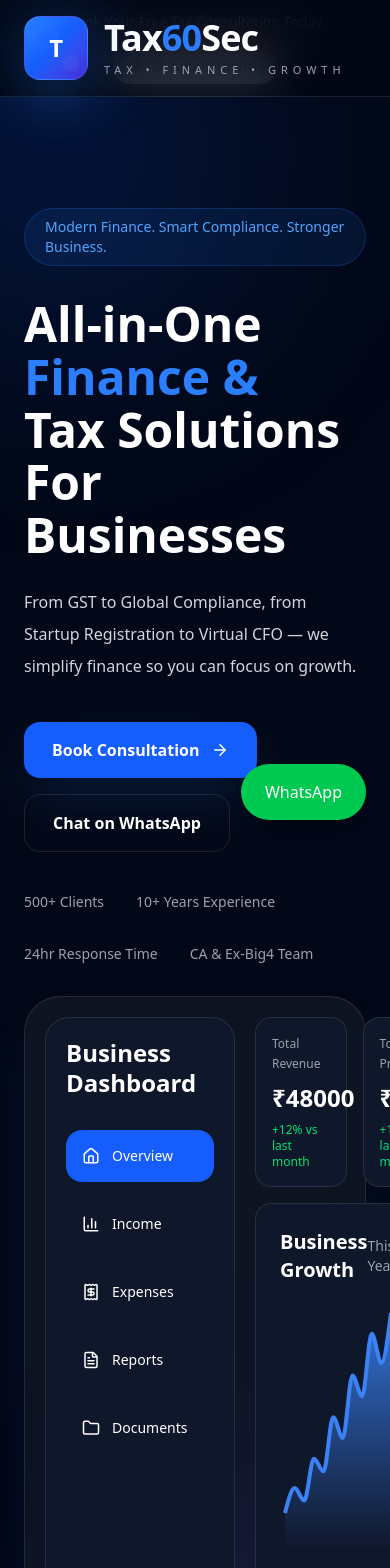
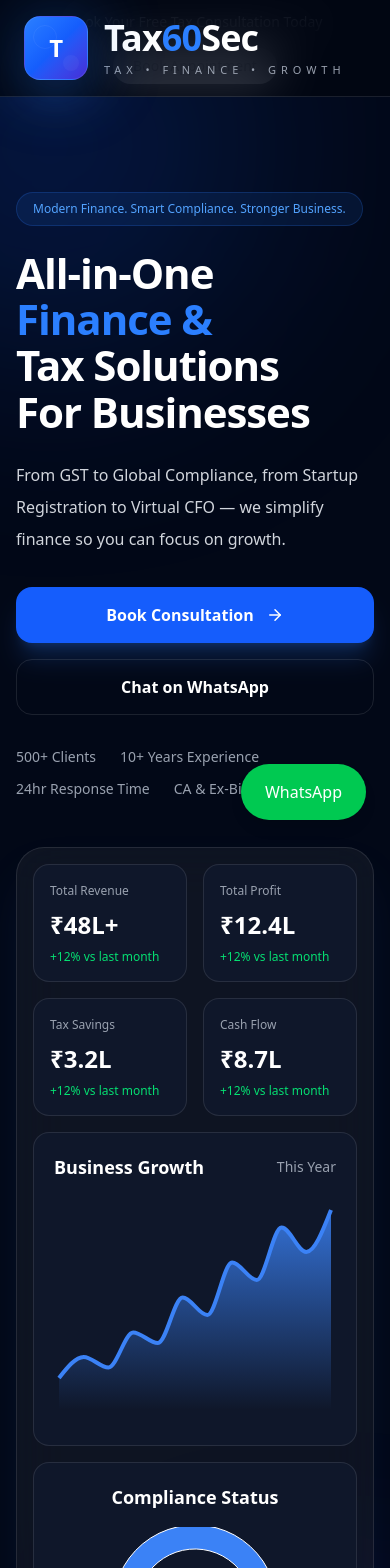
Before and after one commit to nithinreddyavula/taxin60sec, a Next.js app: page / in a window 390 px wide. Shown: the top 1568 px of the page. Built offline with nearby package versions, Linux system fonts and the light colour scheme.

Commit message:
fix hero layout

```diff
--- a/sections/Hero.tsx
+++ b/sections/Hero.tsx
@@ -16,7 +16,6 @@ import {
   PieChart,
   ResponsiveContainer,
   Tooltip,
-  AreaProps,
   Cell,
 } from "recharts";
 
@@ -41,35 +40,34 @@ const complianceData = [
 ];
 
 export default function Hero() {
+  return (
+    <section className="relative overflow-hidden bg-[#020817] text-white pt-24 lg:pt-32 pb-16 lg:pb-24">
 
-  return (
-
-    <section className="relative bg-[#020817] overflow-hidden text-white pt-28 lg:pt-32 pb-20">
-
-      {/* BACKGROUND GLOW */}
+      {/* GLOW */}
       <div className="absolute inset-0 overflow-hidden">
 
-        <div className="absolute top-[-120px] left-[-120px] w-[350px] h-[350px] bg-blue-600/20 blur-[120px] rounded-full" />
+        <div className="absolute top-[-150px] left-[-150px] w-[400px] h-[400px] bg-blue-600/20 blur-[120px] rounded-full" />
 
-        <div className="absolute bottom-[-120px] right-[-120px] w-[350px] h-[350px] bg-indigo-600/20 blur-[120px] rounded-full" />
+        <div className="absolute bottom-[-150px] right-[-150px] w-[400px] h-[400px] bg-indigo-600/20 blur-[120px] rounded-full" />
 
       </div>
 
-      {/* MAIN CONTAINER */}
-      <div className="relative z-10 max-w-[1500px] mx-auto px-6 grid grid-cols-1 lg:grid-cols-[0.9fr_1.1fr] gap-8 items-center">
+      <div className="relative z-10 max-w-7xl mx-auto px-4 sm:px-6">
 
-        {/* LEFT SIDE */}
-        <div>
+        <div className="grid lg:grid-cols-2 gap-12 lg:gap-10 items-center">
 
-          {/* TAG */}
-          <div className="inline-flex items-center px-5 py-2 rounded-full border border-blue-500/20 bg-blue-500/10 text-blue-400 text-sm font-medium">
+          {/* LEFT */}
+          <div className="max-w-2xl">
+
+            {/* BADGE */}
+            <div className="inline-flex items-center px-4 py-2 rounded-full border border-blue-500/20 bg-blue-500/10 text-blue-400 text-xs sm:text-sm font-medium">
 
               Modern Finance. Smart Compliance. Stronger Business.
 
             </div>
 
-          {/* HEADING */}
-          <h1 className="mt-8 text-5xl lg:text-[54px] leading-[1.05] font-bold">
+            {/* TITLE */}
+            <h1 className="mt-6 sm:mt-8 text-[42px] sm:text-[56px] lg:text-[64px] leading-[1.05] font-bold tracking-tight">
 
               All-in-One
 
@@ -91,8 +89,8 @@ export default function Hero() {
 
             </h1>
 
-          {/* DESCRIPTION */}
-          <p className="mt-6 text-base text-gray-300 leading-8 max-w-xl">
+            {/* DESC */}
+            <p className="mt-6 text-base sm:text-lg text-gray-300 leading-8 max-w-xl">
 
               From GST to Global Compliance,
               from Startup Registration to Virtual CFO —
@@ -101,11 +99,11 @@ export default function Hero() {
             </p>
 
             {/* BUTTONS */}
-          <div className="mt-10 flex flex-wrap gap-4">
+            <div className="mt-8 flex flex-col sm:flex-row gap-4">
 
               <a
                 href="/#contact"
-              className="px-7 py-4 rounded-2xl bg-blue-600 hover:bg-blue-500 transition text-white font-semibold flex items-center gap-3 shadow-2xl shadow-blue-500/20"
+                className="h-14 px-7 rounded-2xl bg-blue-600 hover:bg-blue-500 transition flex items-center justify-center gap-3 text-white font-semibold shadow-xl shadow-blue-500/20"
               >
 
                 Book Consultation
@@ -117,7 +115,7 @@ export default function Hero() {
               <a
                 href="https://wa.me/917013734079"
                 target="_blank"
-              className="px-7 py-4 rounded-2xl border border-white/10 hover:bg-white/10 transition text-white font-semibold"
+                className="h-14 px-7 rounded-2xl border border-white/10 hover:bg-white/10 transition flex items-center justify-center font-semibold"
               >
 
                 Chat on WhatsApp
@@ -127,7 +125,7 @@ export default function Hero() {
             </div>
 
             {/* STATS */}
-          <div className="mt-10 flex flex-wrap gap-8 text-sm text-gray-400">
+            <div className="mt-8 flex flex-wrap gap-x-6 gap-y-3 text-sm text-gray-400">
 
               <div>500+ Clients</div>
 
@@ -141,13 +139,15 @@ export default function Hero() {
 
           </div>
 
-        {/* RIGHT DASHBOARD */}
-        <div className="bg-white/5 border border-white/10 backdrop-blur-xl rounded-[36px] p-5 shadow-2xl shadow-blue-500/10 w-full max-w-[900px] mr-auto">
+          {/* RIGHT */}
+          <div className="w-full">
 
-          <div className="grid grid-cols-[190px_1fr] gap-5">
+            <div className="bg-white/5 border border-white/10 backdrop-blur-xl rounded-[28px] lg:rounded-[36px] p-4 lg:p-5 shadow-2xl shadow-blue-500/10">
+
+              <div className="grid lg:grid-cols-[190px_1fr] gap-5">
 
                 {/* SIDEBAR */}
-            <div className="bg-[#0f172a] rounded-3xl p-5 border border-white/10">
+                <div className="hidden lg:block bg-[#0f172a] rounded-3xl p-5 border border-white/10">
 
                   <h3 className="text-2xl font-bold leading-tight">
 
@@ -159,8 +159,7 @@ export default function Hero() {
 
                   <div className="mt-8 space-y-4">
 
-                {
-                  [
+                    {[
                       { name: "Overview", icon: Home },
                       { name: "Income", icon: BarChart3 },
                       { name: "Expenses", icon: Receipt },
@@ -171,7 +170,6 @@ export default function Hero() {
                       const Icon = item.icon;
 
                       return (
-
                         <div
                           key={i}
                           className={`flex items-center gap-3 px-4 py-4 rounded-2xl transition cursor-pointer ${
@@ -190,33 +188,29 @@ export default function Hero() {
                           </span>
 
                         </div>
-
                       );
-
-                  })
-                }
+                    })}
 
                   </div>
 
                 </div>
 
-            {/* MAIN CONTENT */}
+                {/* MAIN */}
                 <div>
 
                   {/* TOP CARDS */}
-              <div className="grid grid-cols-4 gap-4">
+                  <div className="grid grid-cols-2 lg:grid-cols-4 gap-4">
 
-                {
-                  [
-                    ["Total Revenue", "₹48000"],
-                    ["Total Profit", "₹12000"],
-                    ["Tax Savings", "₹3000"],
-                    ["Cash Flow", "₹8000"],
+                    {[
+                      ["Total Revenue", "₹48L+"],
+                      ["Total Profit", "₹12.4L"],
+                      ["Tax Savings", "₹3.2L"],
+                      ["Cash Flow", "₹8.7L"],
                     ].map((item, i) => (
 
                       <div
                         key={i}
-                      className="bg-[#0f172a] rounded-2xl p-4 border border-white/10 min-h-[130px]"
+                        className="bg-[#0f172a] rounded-2xl p-4 border border-white/10"
                       >
 
                         <p className="text-xs text-gray-400 leading-5">
@@ -225,7 +219,7 @@ export default function Hero() {
 
                         </p>
 
-                      <h3 className="mt-3 text-[24px] leading-none font-bold">
+                        <h3 className="mt-3 text-2xl lg:text-[28px] font-bold leading-none">
 
                           {item[1]}
 
@@ -239,20 +233,19 @@ export default function Hero() {
 
                       </div>
 
-                  ))
-                }
+                    ))}
 
                   </div>
 
                   {/* CHARTS */}
-              <div className="grid grid-cols-[2.4fr_1fr] gap-4 mt-4">
+                  <div className="grid grid-cols-1 lg:grid-cols-[2.3fr_1fr] gap-4 mt-4">
 
-                {/* AREA GRAPH */}
-                <div className="bg-[#0f172a] rounded-2xl p-6 border border-white/10 min-h-[360px]">
+                    {/* GRAPH */}
+                    <div className="bg-[#0f172a] rounded-2xl p-5 lg:p-6 border border-white/10">
 
                       <div className="flex items-center justify-between">
 
-                    <h3 className="font-bold text-xl">
+                        <h3 className="font-bold text-lg lg:text-xl">
 
                           Business Growth
 
@@ -266,7 +259,7 @@ export default function Hero() {
 
                       </div>
 
-                  <div className="h-[260px] mt-6">
+                      <div className="h-[220px] lg:h-[280px] mt-6">
 
                         <ResponsiveContainer width="100%" height="100%">
 
@@ -317,18 +310,16 @@ export default function Hero() {
 
                     </div>
 
-                {/* DONUT CHART */}
-                <div className="bg-[#0f172a] rounded-2xl p-5 border border-white/10 flex flex-col items-center justify-center min-h-[360px]">
+                    {/* DONUT */}
+                    <div className="bg-[#0f172a] rounded-2xl p-5 border border-white/10 flex flex-col items-center justify-center">
 
                       <h3 className="font-bold text-lg text-center">
 
-                    Compliance
-                    <br />
-                    Status
+                        Compliance Status
 
                       </h3>
 
-                  <div className="w-[190px] h-[190px] mt-4 relative">
+                      <div className="w-[160px] h-[160px] lg:w-[190px] lg:h-[190px] mt-4 relative">
 
                         <ResponsiveContainer width="100%" height="100%">
 
@@ -343,6 +334,7 @@ export default function Hero() {
                             >
 
                               <Cell fill="#3b82f6" />
+
                               <Cell fill="#1e293b" />
 
                             </Pie>
@@ -351,10 +343,10 @@ export default function Hero() {
 
                         </ResponsiveContainer>
 
-                    {/* CENTER TEXT */}
+                        {/* CENTER */}
                         <div className="absolute inset-0 flex flex-col items-center justify-center">
 
-                      <h2 className="text-5xl font-bold">
+                          <h2 className="text-4xl lg:text-5xl font-bold">
 
                             92%
 
@@ -370,8 +362,8 @@ export default function Hero() {
 
                       </div>
 
-                  {/* STATUS LIST */}
-                  <div className="mt-4 space-y-2 text-sm text-gray-300">
+                      {/* STATUS */}
+                      <div className="mt-5 space-y-2 text-sm text-gray-300">
 
                         <p>✓ GST</p>
                         <p>✓ Income Tax</p>
@@ -392,7 +384,10 @@ export default function Hero() {
 
           </div>
 
+        </div>
+
+      </div>
+
     </section>
-
   );
 }
```
Lines whose indentation alone changed are shown as unchanged.
